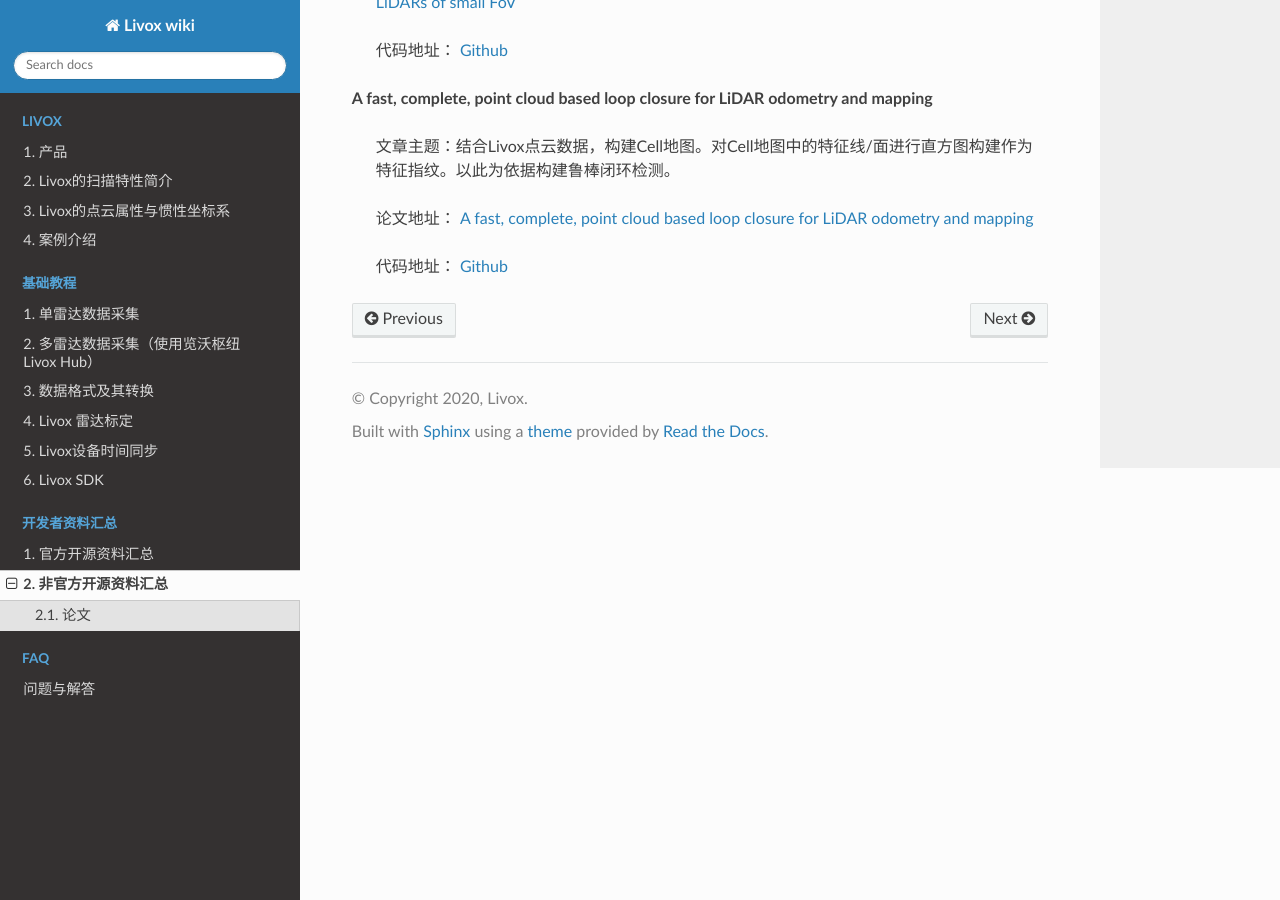
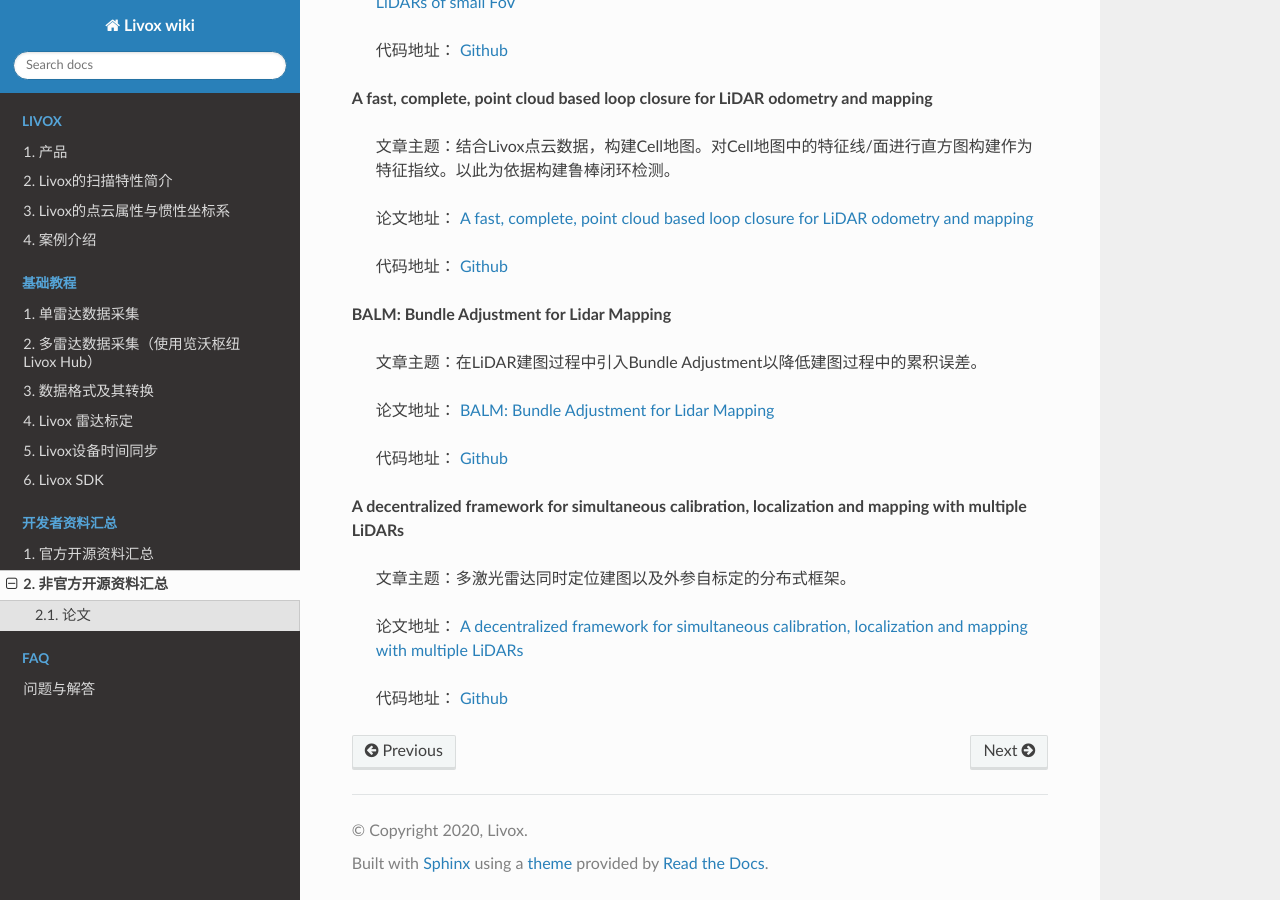
Before and after one commit to Livox-SDK/livox_wiki_cn, a Sphinx documentation site: the page built from source/data_summary/third_part_summary.rst, in a window 1280 px wide and 900 px high, scrolled down 548 px. Built offline with Sphinx 7.4.7 and the Read the Docs theme 2.0.0, drawn with Linux system fonts in a browser that asks for light colours.

Commit message:
update intro docs

```diff
--- a/source/data_summary/third_part_summary.rst
+++ b/source/data_summary/third_part_summary.rst
@@ -11,8 +11,6 @@
 
     论文地址：
     `Low-cost Retina-like Robotic Lidar Based on Incommensurable Scanning <https://128.84.21.199/abs/2006.11034>`_
-
-
 
 **Loam_livox: A fast, robust, high-precision LiDAR odometry and mapping package for LiDARs of small FoV**
 
@@ -33,3 +31,23 @@
 
     代码地址：
     `Github <https://github.com/hku-mars/loam_livox>`_
+
+**BALM: Bundle Adjustment for Lidar Mapping**
+
+    文章主题：在LiDAR建图过程中引入Bundle Adjustment以降低建图过程中的累积误差。
+
+    论文地址：
+    `BALM: Bundle Adjustment for Lidar Mapping <https://arxiv.org/abs/2010.08215>`_
+
+    代码地址：
+    `Github <https://github.com/hku-mars/BALM>`_
+
+**A decentralized framework for simultaneous calibration, localization and mapping with multiple LiDARs**
+
+    文章主题：多激光雷达同时定位建图以及外参自标定的分布式框架。
+
+    论文地址：
+    `A decentralized framework for simultaneous calibration, localization and mapping with multiple LiDARs <https://arxiv.org/abs/2007.01483>`_
+
+    代码地址：
+    `Github <https://github.com/hku-mars/decentralized_loam>`_
```
Also changed, not shown: README.md (added, +3 -0 lines), source/data_summary/Livox_data_summary.rst (+16 -1 lines), 4 other files.
